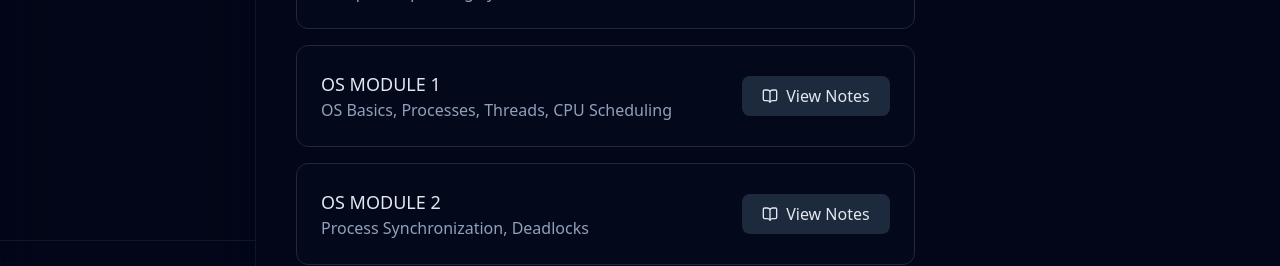
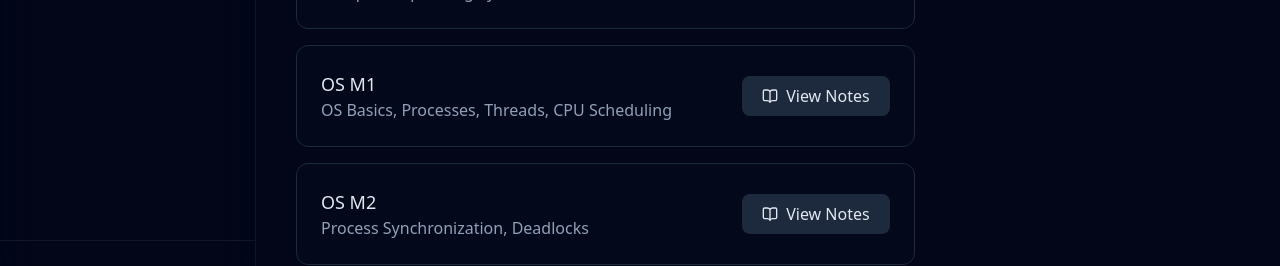
Before and after one commit to rajwav/adaptive-learning-platform, a Next.js app: page /os in a window 1280 px wide. Shown: the part 928-1194 px from the top of the page. Built offline with nearby package versions, Linux system fonts and the light colour scheme.

Commit message:
fix(os): show class notes and shorten module names

```diff
--- a/src/app/os/notes/[moduleId]/page.tsx
+++ b/src/app/os/notes/[moduleId]/page.tsx
@@ -17,7 +17,7 @@ export default async function OSNotesPage({ params }: { params: Promise<{ module
     notFound();
   }
 
-  const moduleName = moduleId === 'classnotes' ? 'Class Notes' : moduleId === 'module-1' ? 'Module 1' : 'Module 2';
+  const moduleName = moduleId === 'classnotes' ? 'Class Notes' : moduleId === 'module-1' ? 'M1' : 'M2';
 
   // Explicitly mapping PDF paths
   const pdfPath = moduleId === 'classnotes'
--- a/src/app/os/page.tsx
+++ b/src/app/os/page.tsx
@@ -167,7 +167,7 @@ export default function OSDashboard() {
               </div>
               <div className="border border-slate-800 bg-slate-900/20 rounded-xl p-6 flex flex-col sm:flex-row justify-between items-start sm:items-center gap-4">
                 <div>
-                  <h3 className="text-lg font-medium text-slate-200">OS MODULE 1</h3>
+                  <h3 className="text-lg font-medium text-slate-200">OS M1</h3>
                   <p className="text-slate-400">OS Basics, Processes, Threads, CPU Scheduling</p>
                 </div>
                 <Link href="/os/notes/module-1" className="shrink-0 bg-slate-800 hover:bg-slate-700 text-slate-200 px-5 py-2 rounded-lg font-medium transition-colors flex items-center gap-2">
@@ -176,7 +176,7 @@ export default function OSDashboard() {
               </div>
               <div className="border border-slate-800 bg-slate-900/20 rounded-xl p-6 flex flex-col sm:flex-row justify-between items-start sm:items-center gap-4">
                 <div>
-                  <h3 className="text-lg font-medium text-slate-200">OS MODULE 2</h3>
+                  <h3 className="text-lg font-medium text-slate-200">OS M2</h3>
                   <p className="text-slate-400">Process Synchronization, Deadlocks</p>
                 </div>
                 <Link href="/os/notes/module-2" className="shrink-0 bg-slate-800 hover:bg-slate-700 text-slate-200 px-5 py-2 rounded-lg font-medium transition-colors flex items-center gap-2">
```
